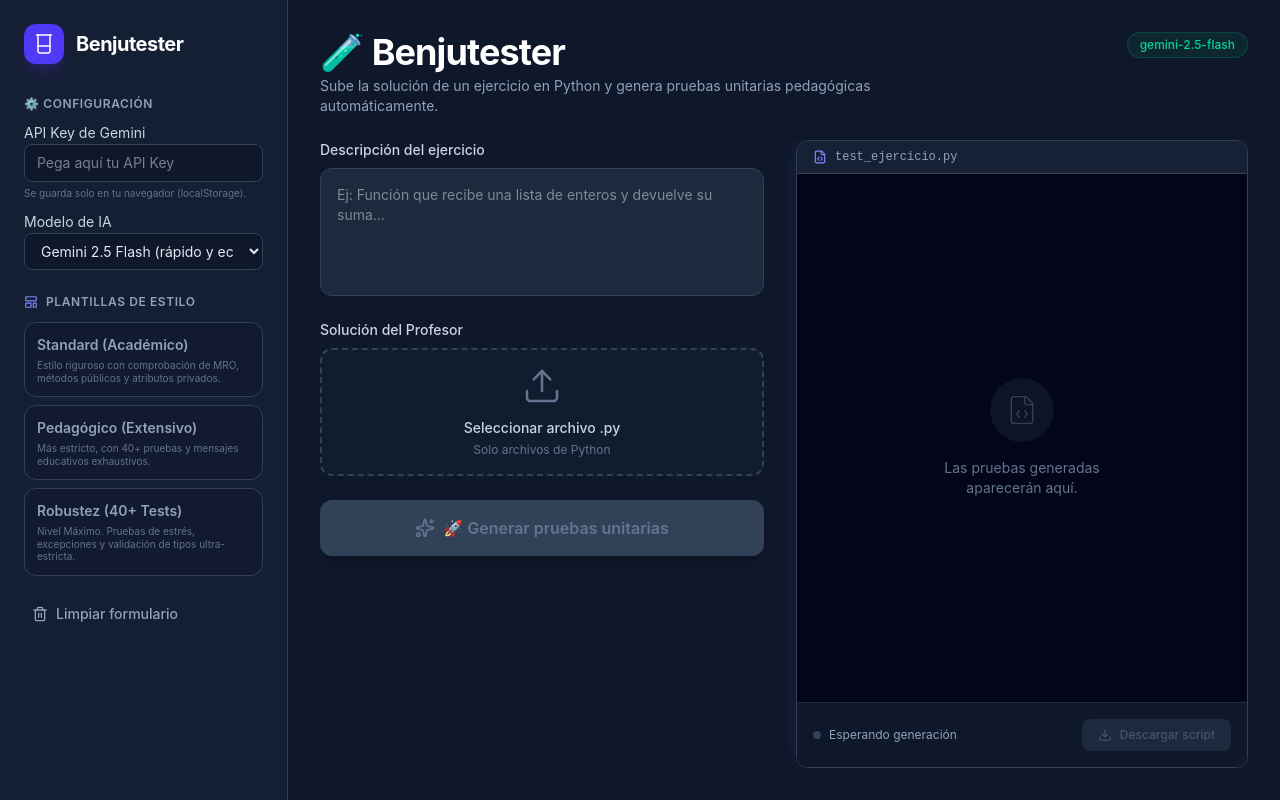
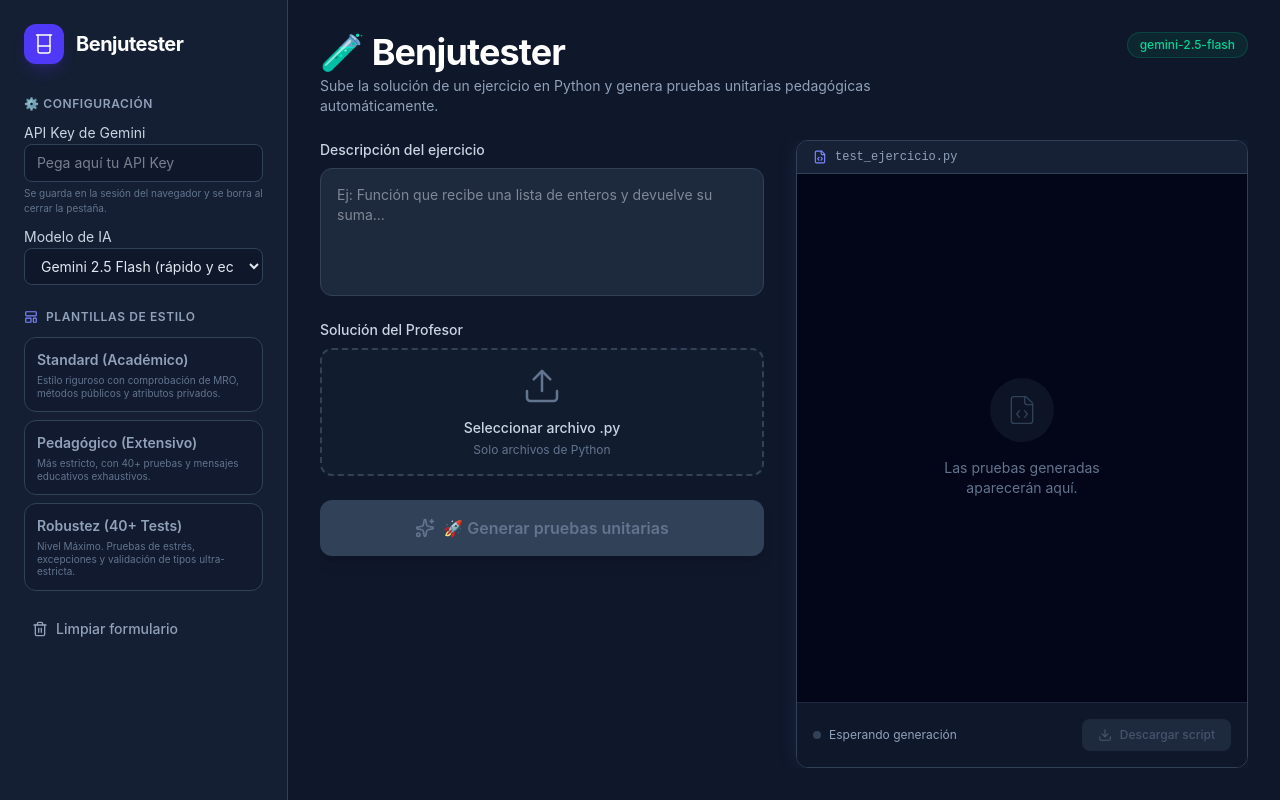
Before and after one commit to Ansanlop1107/Benjutester, a React (Vite) app: page / in a window 1280 px wide. Built offline with nearby package versions, Linux system fonts and the light colour scheme.

Commit message:
chore: plan final wording fix from validation feedback
Agent-Logs-Url: https://github.com/Ansanlop1107/Benjutester/sessions/5874e6ff-d37d-44c1-8157-5d66af5adc04

Co-authored-by: Ansanlop1107 <134627397+Ansanlop1107@users.noreply.github.com>

```diff
--- a/src/App.tsx
+++ b/src/App.tsx
@@ -70,7 +70,7 @@ export default function App() {
   const [modelName, setModelName] = useState(MODEL_OPTIONS[0].id);
 
   useEffect(() => {
-    const savedKey = localStorage.getItem('benjutester_gemini_api_key');
+    const savedKey = sessionStorage.getItem('benjutester_gemini_api_key');
     const savedModel = localStorage.getItem('benjutester_model_name');
 
     if (savedKey) setApiKey(savedKey);
@@ -219,13 +219,13 @@ export default function App() {
                     onChange={(e) => {
                       const nextValue = e.target.value;
                       setApiKey(nextValue);
-                      localStorage.setItem('benjutester_gemini_api_key', nextValue);
+                      sessionStorage.setItem('benjutester_gemini_api_key', nextValue);
                     }}
                     placeholder="Pega aquí tu API Key"
                     className="w-full bg-slate-900 border border-slate-700 rounded-lg px-3 py-2 text-sm text-slate-200 outline-none focus:border-indigo-500 transition-colors"
                   />
                 </div>
-                <p className="text-[10px] text-slate-500 mt-1">Se guarda solo en tu navegador (localStorage).</p>
+                <p className="text-[10px] text-slate-500 mt-1">Se guarda en la sesión del navegador y se borra al cerrar la pestaña.</p>
               </div>
 
               <div className="space-y-1">
```
Also changed, not shown: 1 other file (tests, documents, lock files or other folders).
